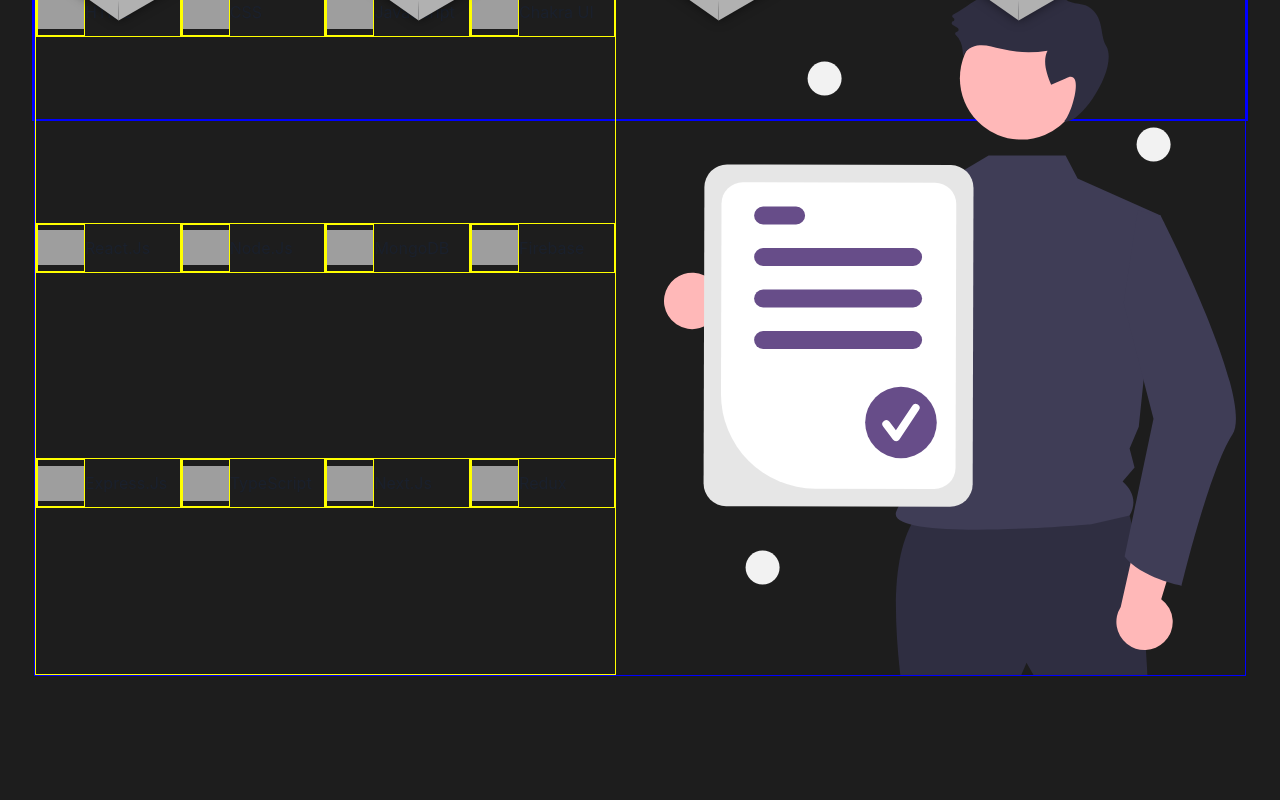
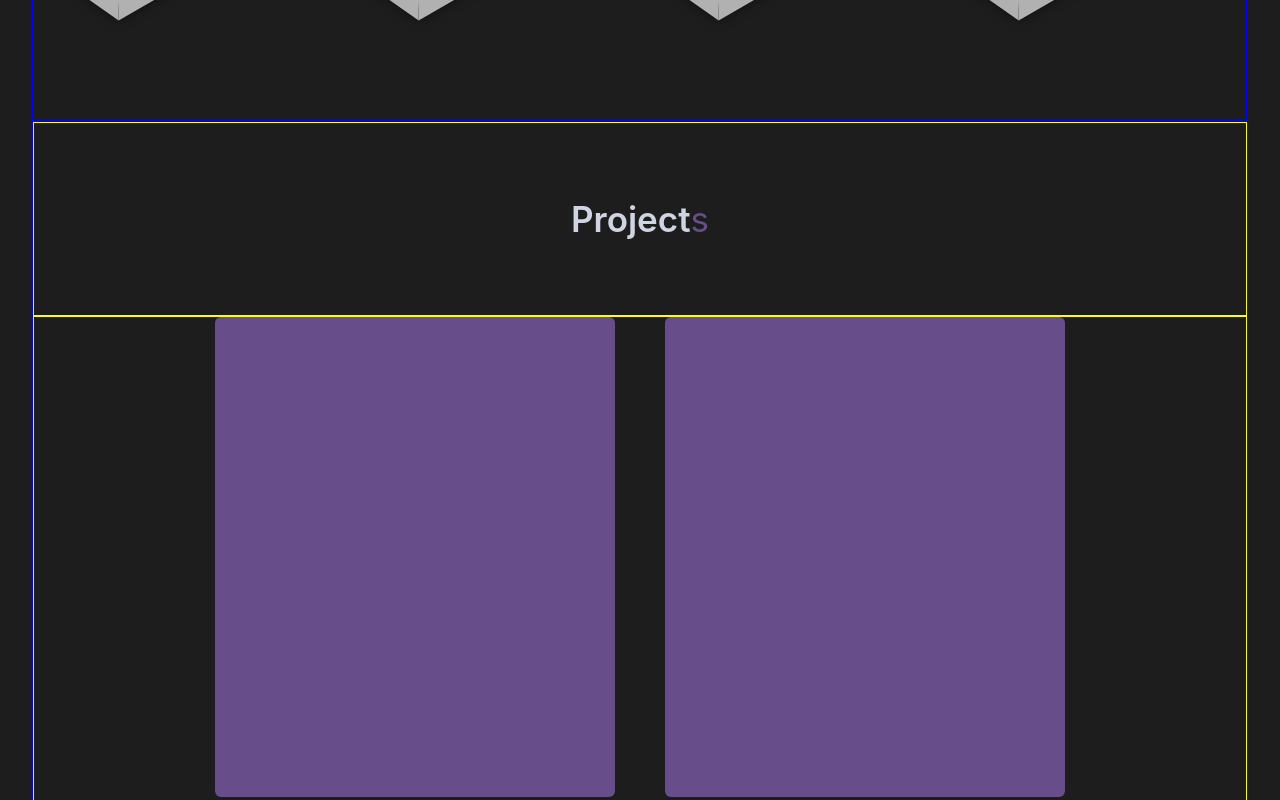
Before and after one commit to AbhishekOjha5972/AbhishekOjha5972.github.io, a React (Create React App) app: page / in a window 1280 px wide. Shown: the part 2160-2960 px from the top of the page. Built offline with nearby package versions, Linux system fonts and the light colour scheme; grey boxes are pictures that could not be loaded.

Commit message:
portfolio work

```diff
--- a/src/App.css
+++ b/src/App.css
@@ -784,38 +784,58 @@ SECOND CHILD CSS
 
 /* SKILL CSS WHEN THE PIXEL ARE LESSTHAN 1200PX */
 .home-skills_small_screen {
-  border: 1px solid blue;
+  position: relative;
+  /* border: 11px solid blue; */
   display: flex;
   justify-content: space-between;
+  gap: 10px;
+  display: none;
 }
 
 .home-skills_small_screen > div:nth-child(1) {
   width: 48%;
-  border: 1px solid yellow;
+  /* border: 1px solid yellow; */
   display: grid;
-  grid-template-columns: repeat(4, 1fr);
-  gap: 20px 0;
+  grid-template-columns: repeat(2, 1fr);
+  gap: 20px 20px;
+  /* background-color: yellow; */
 }
 
-.home-skills_small_screen > div:nth-child(1) > div{
-border: 1px solid yellow;
-display: flex;
-height: 50px;
-align-items: center;
+.home-skills_small_screen > div:nth-child(1) > div {
+  /* border: 1px solid yellow; */
+  display: flex;
+  height: 50px;
+  align-items: center;
+  border-radius: 10px;
+  padding: 30px 5px;
+  /* box-shadow: rgba(0, 0, 0, 0.3) 0px 19px 38px, rgba(0, 0, 0, 0.22) 0px 15px 12px; */
+  animation: skillsGlow 3s ease-in-out infinite;
+}
 
+.home-skills_small_screen > div:nth-child(1) > div > p {
+  margin-left: 10px;
 }
-.home-skills_small_screen > div:nth-child(1) > div > div{
-  border: 1px solid yellow;
+.home-skills_small_screen > div:nth-child(1) > div > div {
+  /* border: 1px solid yellow; */
   display: flex;
   align-items: center;
   justify-content: center;
   height: 48px;
   width: 48px;
-  }
-
+}
 
 .home-skills_small_screen > div:nth-child(2) {
   width: 48%;
+  display: flex;
+  justify-content: center;
+  align-items: center;
+  color: rgb(149, 139, 128);
+  font-size: 15px;
+  line-height: 20px;
+  letter-spacing: 3px;
+  box-shadow: rgba(0, 0, 0, 0.24) 0px 3px 8px;
+  padding: 10px;
+  /* background-color: #002bff; */
 }
 
 /* RESPONSIVENESS  */
@@ -893,8 +913,171 @@ align-items: center;
   }
 
   /* SKILLS SECTION RESPONSIVENESS */
+  .home-skills_container_css {
+    transition: all 2s ease-in-out;
+    height: fit-content;
+    padding: 0 0 30px 0;
+  }
+  .home-skills_container_css > div:nth-child(1) {
+    padding: 30px 0;
+    font-size: 25px;
+  }
+  .home-skills_small_screen > div:nth-child(1) {
+    width: 100%;
+  }
+  .home-skills_small_screen > div:nth-child(1) > div {
+    padding: 20px 5px;
+  }
+  .home-skills_small_screen > div:nth-child(1) > div > div {
+    height: 30px;
+    width: 30px;
+  }
+  .home-skills_small_screen > div:nth-child(2) {
+    display: none;
+  }
 }
 
+/*? TODO: PROJECT SECTION CSS */
+.home-projects_container_css {
+  border: 1px solid blue;
+  height: 100vh;
+  position: relative;
+
+}
+.home-projects_container_css > div:nth-child(1) {
+  border: 1px solid yellow;
+  font-size: 35px;
+  display: flex;
+  justify-content: center;
+  align-items: center;
+  padding: 70px 0;
+}
+.home-projects_container_css > div:nth-child(1) > p:first-child {
+  color: rgb(206, 212, 226);
+  font-weight: 600;
+}
+.home-projects_container_css > div:nth-child(1) > p:last-child {
+  color: rgb(103, 77, 137);
+
+}
+.home-projects_container_css > div:nth-child(2) {
+  border: 1px solid yellow;
+  box-sizing: border-box;
+  display: flex;
+  flex-wrap: wrap;
+  gap: 20px 50px;
+  justify-content: center;
+}
+
+@property --rotate {
+  syntax: "<angle>";
+  initial-value: 132deg;
+  inherits: false;
+}
+
+:root {
+  --card-height: 60vh;
+  --card-width: calc(var(--card-height) /1.2);
+}
+.home-projects_container_css > div:nth-child(2) > div {
+    background: #674d89;
+    width: var(--card-width);
+    height: var(--card-height);
+    padding: 3px;
+    position: relative;
+    border-radius: 6px;
+    justify-content: center;
+    align-items: center;
+    text-align: center;
+    display: flex;
+    font-size: 1.5em;
+    color: rgb(88 199 250 / 0%);
+    cursor: pointer;
+    font-family: cursive;
+}
+.home-projects_container_css > div:nth-child(2) > div:hover {
+  color: rgb(88 199 250 / 100%);
+  transition: color 1s;
+}
+.home-projects_container_css > div:nth-child(2) > div:hover:before, .home-projects_container_css > div:nth-child(2) > div:hover:after {
+  animation: none;
+  opacity: 0;
+}
+
+.home-projects_container_css > div:nth-child(2) > div::before {
+  content: "";
+  width: 104%;
+  height: 102%;
+  border-radius: 8px;
+  background-image: linear-gradient(
+    var(--rotate)
+    , #5ddcff, #3c67e3 43%, #4e00c2);
+    position: absolute;
+    z-index: -1;
+    top: -1%;
+    left: -2%;
+    animation: spin 2.5s linear infinite;
+}
+
+.home-projects_container_css > div:nth-child(2) > div::after {
+  position: absolute;
+  content: "";
+  top: calc(var(--card-height) / 6);
+  left: 0;
+  right: 0;
+  z-index: -1;
+  height: 100%;
+  width: 100%;
+  margin: 0 auto;
+  transform: scale(0.8);
+  filter: blur(calc(var(--card-height) / 6));
+  background-image: linear-gradient(
+    var(--rotate)
+    , #5ddcff, #3c67e3 43%, #4e00c2);
+    opacity: 1;
+  transition: opacity .5s;
+  animation: spin 2.5s linear infinite;
+}
+
+@keyframes spin {
+  0% {
+    --rotate: 0deg;
+  }
+  100% {
+    --rotate: 360deg;
+  }
+}
+
+/* .home-about_me_css > div:nth-child(1) > p:first-child {
+  font-weight: 600;
+  color: rgb(206, 212, 226);
+}
+.home-about_me_css > div:nth-child(1) > p:last-child {
+  color: rgb(103, 77, 137);
+} */
+
+
+
+
+
+
+
+
+
+
+
+
+
+
+@media only screen and (max-width: 900px) {
+  .home-skills_boxes_css {
+    display: none;
+  }
+  .home-skills_small_screen {
+    display: block;
+    display: flex;
+  }
+}
 @media only screen and (max-width: 1180px) {
   /* SKILLS SECTION RESPONSIVENESS */
   .home-skills_boxes_css ul {
@@ -922,17 +1105,6 @@ align-items: center;
   }
 }
 
-@media only screen and (max-width: 900px) {
-  .home-skills_boxes_css{
-    display: none;
-  }
-}
-
-
-
-
-
-
 @keyframes sideBar_animation {
 }
 
@@ -956,3 +1128,20 @@ align-items: center;
     background-position: 0 0;
   }
 }
+
+@keyframes skillsGlow {
+  0% {
+    box-shadow: rgb(29, 29, 29) 0px 2px 4px, rgb(29, 29, 29) 0px 7px 13px -3px,
+      rgb(29, 29, 29) 0px -3px 0px inset;
+  }
+
+  50% {
+    box-shadow: rgb(103, 77, 137, 0.4) 0px 2px 4px,
+      rgba(103, 77, 137, 0.3) 0px 7px 13px -3px,
+      rgba(103, 97, 137, 0.2) 0px -3px 0px inset;
+  }
+  100% {
+    box-shadow: rgb(29, 29, 29) 0px 2px 4px, rgb(29, 29, 29) 0px 7px 13px -3px,
+      rgb(29, 29, 29) 0px -3px 0px inset;
+  }
+}
--- a/src/Pages/Home.jsx
+++ b/src/Pages/Home.jsx
@@ -22,7 +22,6 @@ const Home = () => {
   return (
     <>
       <Navbar />
-      <div></div>
       <Box className="home_css">
         {/* Top section */}
         <Box id="home">
@@ -205,23 +204,39 @@ const Home = () => {
           </Box>
 
           <Box className="home-skills_small_screen">
-            <Box>
+            <Box data-aos="zoom-out-right" data-aos-duration="1000">
               {skillsData.map((ele) => {
                 return (
                   <div key={ele.id}>
                     <div>
                       <img src={ele.svg} alt={ele.skill_name} />
                     </div>
-                    <button>{ele.skill_name}</button>
+                    <Text >{ele.skill_name}</Text>
                   </div>
                 );
               })}
             </Box>
-            <Box>
+            <Box data-aos="zoom-out-left" data-aos-duration="1000">
               <SkillsMan/>
             </Box>
           </Box>
         </Box>
+
+        {/* Project Section  */}
+        <Box className="home-projects_container_css" id="projects">
+
+              <Box>
+                  <Text>Project</Text>
+                  <Text>s</Text>
+              </Box>
+              <Box>
+                <Box></Box>
+                <Box></Box>
+                <Box></Box>
+                <Box></Box>
+              </Box>
+        </Box>
+
       </Box>
     </>
   );
--- a/src/project_images/Components_for_Images/SkillsMan.jsx
+++ b/src/project_images/Components_for_Images/SkillsMan.jsx
@@ -5,8 +5,8 @@ const SkillsMan = () => {
     <svg
       xmlns="http://www.w3.org/2000/svg"
       data-name="Layer 1"
-      width="571.9401"
-      height="689.03807"
+      width="281.9401"
+      height="399.03807"
       viewBox="0 0 571.9401 689.03807"
       xmlnsXlink="http://www.w3.org/1999/xlink"
     >
```
